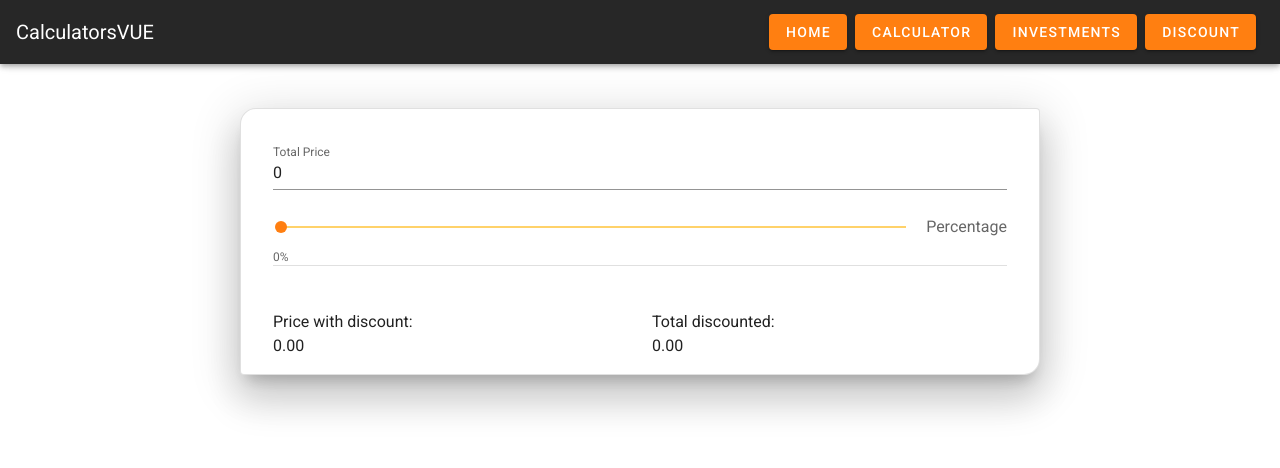
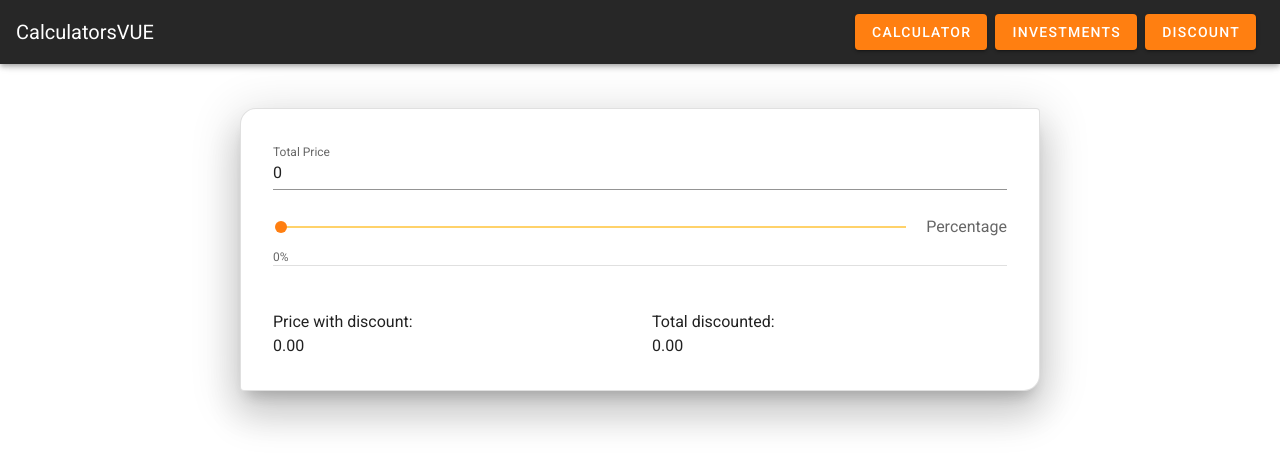
Before and after one commit to LuccaBarroso/calc, a Vue app: page /discount in a window 1280 px wide. Shown: the top 468 px of the page. Built offline with nearby package versions, Linux system fonts and the light colour scheme.

Commit message:
removed home page

```diff
--- a/src/components/router-links.vue
+++ b/src/components/router-links.vue
@@ -1,8 +1,5 @@
 <template>
   <div class="routerLinks">
-    <router-link class="mb-4" to="/">
-      <v-btn color="primary"> Home </v-btn>
-    </router-link>
     <router-link to="/calculator" class="pl-2 mb-4">
       <v-btn color="primary"> Calculator </v-btn>
     </router-link>
--- a/src/router/index.js
+++ b/src/router/index.js
@@ -1,6 +1,5 @@
 import Vue from "vue";
 import VueRouter from "vue-router";
-import Home from "../views/Home.vue";
 import Calculator from "../views/Calculator.vue";
 import Investments from "../views/Investments.vue";
 import Discount from "../views/Discount.vue";
@@ -9,7 +8,7 @@ Vue.use(VueRouter);
 
 const routes = [
   {
-    path: "/calculator",
+    path: "*",
     name: "Calculator",
     component: Calculator,
   },
@@ -22,11 +21,6 @@ const routes = [
     path: "/discount",
     name: "Discount",
     component: Discount,
-  },
-  {
-    path: "*",
-    name: "Home",
-    component: Home,
   },
   // {
   //   path: '/about',
--- a/src/views/Discount.vue
+++ b/src/views/Discount.vue
@@ -1,7 +1,7 @@
 <template>
   <v-card
     elevation="24"
-    class="mx-auto my-8 pa-8 pb-4"
+    class="mx-auto my-8 pa-8 pb-8"
     width="800px"
     outlined
     shaped
--- a/src/views/Home.vue
+++ /dev/null
@@ -1,9 +0,0 @@
-<template>
-  <div>Home</div>
-</template>
-
-<script>
-export default {
-  name: "Home",
-};
-</script>
```
